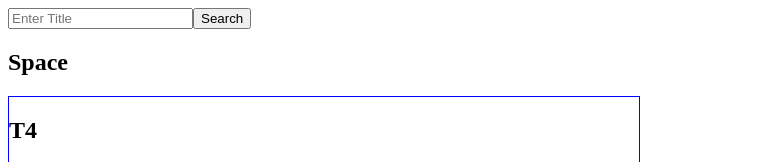
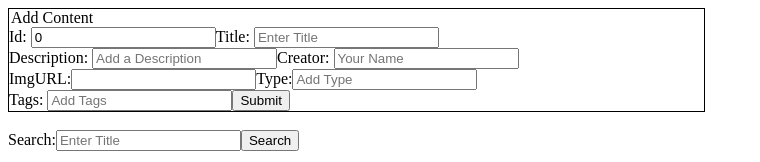
Before and after one commit to Kingoftheslain/WEB601-JavaScript5-Learning_Angular, an Angular app in the folder Mic_MacNeill_WEB601Assignments_MyHobbies/: page / in a window 1280 px wide. Shown: the top 162 px of the page, without its empty margins (0-760 px from the left). Built offline with nearby package versions, Linux system fonts and the light colour scheme.

Commit message:
Finished Assignment 5
Finished the assignment

```diff
--- a/Mic_MacNeill_WEB601Assignments_MyHobbies/package.json
+++ b/Mic_MacNeill_WEB601Assignments_MyHobbies/package.json
@@ -1,6 +1,6 @@
 {
   "name": "mic-mac-neill-web601-assignments-my-hobbies",
-  "version": "0.0.4",
+  "version": "0.0.5",
   "scripts": {
     "ng": "ng",
     "start": "ng serve",
--- a/Mic_MacNeill_WEB601Assignments_MyHobbies/src/app/app.module.ts
+++ b/Mic_MacNeill_WEB601Assignments_MyHobbies/src/app/app.module.ts
@@ -6,6 +6,7 @@ import { ContentListComponent } from './content-list/content-list.component';
 import { FilterByTypePipe } from './filter-by-type.pipe';
 import { HoverAffectDirective } from './hover-affect.directive';
 import { FormsModule } from '@angular/forms';
+import { CreateContentComponent } from './create-content/create-content.component';
 
 @NgModule({
   declarations: [
@@ -13,7 +14,8 @@ import { FormsModule } from '@angular/forms';
     HobbyComponent,
     ContentListComponent,
     FilterByTypePipe,
-    HoverAffectDirective
+    HoverAffectDirective,
+    CreateContentComponent
   ],
   imports: [
     BrowserModule,
--- a/Mic_MacNeill_WEB601Assignments_MyHobbies/src/app/content-list/content-list.component.html
+++ b/Mic_MacNeill_WEB601Assignments_MyHobbies/src/app/content-list/content-list.component.html
@@ -1,9 +1,11 @@
 <!-- <content-list *ngFor=" let item of contentArray; index as i; first as isFirst" [content]="item" [class.is-first]="isFirst">
 
 </content-list> -->
+<create-content (contentCreated)="onContentCreated($event)"></create-content><br>
 
-<input [(ngModel)]="searchFiltered" placeholder="Enter Title" />
+Search:<input [(ngModel)]="searchFiltered" placeholder="Enter Title" />
 <button (click)="search()">Search</button>
+
 <div *ngIf="message">
     <p [ngStyle]="{ color: messageColor }">{{ message }}</p>
 </div>
--- a/Mic_MacNeill_WEB601Assignments_MyHobbies/src/app/content-list/content-list.component.ts
+++ b/Mic_MacNeill_WEB601Assignments_MyHobbies/src/app/content-list/content-list.component.ts
@@ -1,5 +1,6 @@
 import { Component, Input, OnInit } from '@angular/core';
 import { Content } from '../helper-files/content-interface';
+import { CreateContentComponent } from '../create-content/create-content.component'
 
 @Component({
   selector: 'content-list',
@@ -99,6 +100,13 @@ import { Content } from '../helper-files/content-interface';
         this.messageColor = 'red';
       }
     }
+
+    onContentCreated(content: Content) {
+      /* this.contentArray.push(content); */
+      this.contentArray = [...this.contentArray, content];
+      console.log("success", this.contentArray);
+    }
+
     ngOnInit(): void {
 
     }
--- /dev/null
+++ b/Mic_MacNeill_WEB601Assignments_MyHobbies/src/app/create-content/create-content.component.html
@@ -0,0 +1,29 @@
+<form (submit)="onSubmit()">
+    <legend>Add Content</legend>
+
+    <label>Id: </label>
+    <input [(ngModel)]="id" name="id" placeholder="Enter Title" />
+
+    <label>Title: </label>
+    <input [(ngModel)]="title" name="title" placeholder="Enter Title" /><br>
+
+    <label>Description: </label>
+    <input [(ngModel)]="description" name="description" placeholder="Add a Description" />
+
+    <label>Creator: </label>
+    <input [(ngModel)]="creator" name="creator" placeholder="Your Name" /><br>
+
+    <label>ImgURL:</label>
+    <input [(ngModel)]="imgURL" name="imgURL" />
+
+    <label>Type:</label>
+    <input [(ngModel)]="type" name="type" placeholder="Add Type" /><br>
+
+    <label>Tags: </label>
+    <input [(ngModel)]="tags" name="tags" placeholder="Add Tags" />
+
+    <input type="submit" value="Submit" />
+</form>
+<div *ngIf="errorMessage" [ngStyle]="{ color: errorMessageColor }">
+    {{ errorMessage }}
+  </div>
--- /dev/null
+++ b/Mic_MacNeill_WEB601Assignments_MyHobbies/src/app/create-content/create-content.component.scss
@@ -0,0 +1,4 @@
+form {
+    border: 1px solid black;
+    width: 55%;
+}
--- /dev/null
+++ b/Mic_MacNeill_WEB601Assignments_MyHobbies/src/app/create-content/create-content.component.ts
@@ -0,0 +1,52 @@
+import { Component, Output, EventEmitter} from '@angular/core';
+import { Content } from '../helper-files/content-interface';
+
+@Component({
+  selector: 'create-content',
+  templateUrl: './create-content.component.html',
+  styleUrls: ['./create-content.component.scss']
+})
+export class CreateContentComponent {
+  id:number = 0;
+  title: string = '' ;
+  description: string = '';
+  creator: string = '';
+  imgURL: string = '';
+  type: string = '';
+  tags: string = '';
+  errorMessage: string = '';
+  errorMessageColor = 'red';
+
+  @Output() contentCreated = new EventEmitter<Content>();
+
+  onSubmit(): Promise<Content> {
+    return new Promise((resolve, reject) => {
+      if (!this.id || !this.title || !this.description || !this.creator || !this.type) {
+        this.errorMessage = 'Please fill out all required fields';
+        reject(new Error(this.errorMessage));
+      } else {
+        this.errorMessage = '';
+        const content: Content = {
+          id: this.id,
+          title: this.title,
+          description: this.description,
+          creator: this.creator,
+          imgURL: this.imgURL,
+          type: this.type,
+          tags: this.tags.split(',')
+        };
+        this.contentCreated.emit(content);
+        this.id = 0;
+        this.title = '';
+        this.description = '';
+        this.creator = '';
+        this.imgURL = '';
+        this.type = '';
+        this.tags = '';
+        console.log(content);
+        console.log(typeof this.id);
+        resolve(content);
+      }
+    });
+  }
+}
--- a/Mic_MacNeill_WEB601Assignments_MyHobbies/src/app/hobby/hobby.component.ts
+++ b/Mic_MacNeill_WEB601Assignments_MyHobbies/src/app/hobby/hobby.component.ts
@@ -16,7 +16,7 @@ export class HobbyComponent implements OnInit {
       description:"testing grounds",
       creator:"King",
       imgURL:"https://www.educationcorner.com/images/featured-improve-test-taking.jpg",
-      type:"Test",
+      type: "Test",
       tags: ["Test", "Testing"]
     };
   }
```
Also changed, not shown: 1 other file (tests, documents, lock files or other folders).
